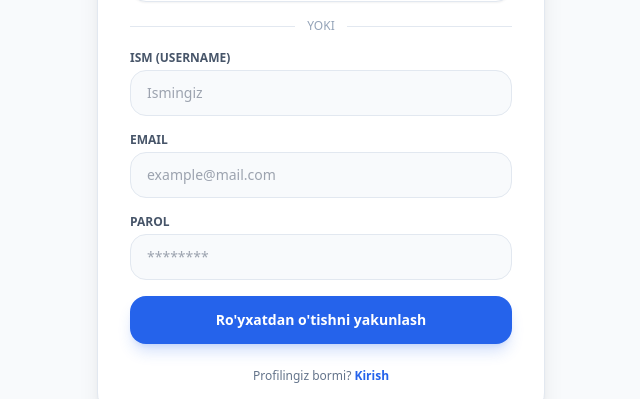
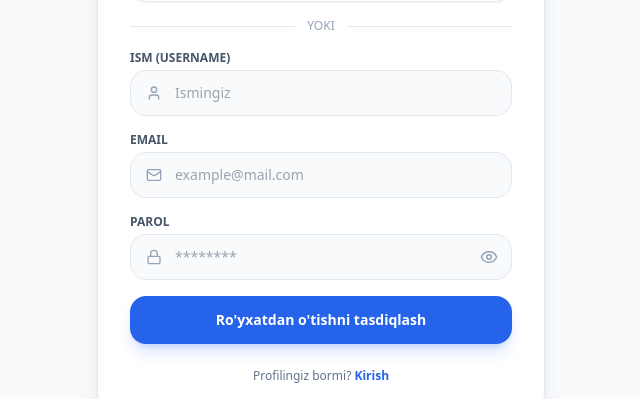
Before and after one commit to Kamronbekstartapp/SkillSwap, a React (Vite) app: page /signup in a window 1280 px wide. Shown: the part 272-671 px from the top of the page, without its empty margins (319-959 px from the left). Built offline with nearby package versions, Linux system fonts and the light colour scheme; no server answers; the database is empty.

Commit message:
first commit

```diff
--- a/package.json
+++ b/package.json
@@ -10,6 +10,7 @@
     "preview": "vite preview"
   },
   "dependencies": {
+    "@emailjs/browser": "^5.0.2",
     "firebase": "^12.19.0",
     "lucide-react": "^1.47.0",
     "react": "^19.2.8",
--- a/src/pages/Signup.jsx
+++ b/src/pages/Signup.jsx
@@ -1,7 +1,8 @@
 import React, { useState, useContext } from 'react';
 import { useNavigate } from 'react-router-dom';
 import { AuthContext } from '../context/AuthContext';
-import { AlertCircle } from 'lucide-react';
+import { AlertCircle, Eye, EyeOff, ShieldCheck, Mail, Lock, User } from 'lucide-react';
+import emailjs from '@emailjs/browser';
 
 export default function Signup() {
   const navigate = useNavigate();
@@ -10,12 +11,33 @@ export default function Signup() {
   const [username, setUsername] = useState('');
   const [email, setEmail] = useState('');
   const [password, setPassword] = useState('');
+  const [showPassword, setShowPassword] = useState(false);
   const [error, setError] = useState('');
   const [googleUid, setGoogleUid] = useState('');
 
+  // Email tasdiqlash va yuklanish holatlari
+  const [showVerificationModal, setShowVerificationModal] = useState(false);
+  const [generatedCode, setGeneratedCode] = useState('');
+  const [enteredCode, setEnteredCode] = useState('');
+  const [verificationError, setVerificationError] = useState('');
+  const [pendingUserData, setPendingUserData] = useState(null);
+  const [loading, setLoading] = useState(false);
+
+  // 1-bosqich: Forma to'ldirilganda 6 xonali kodni yaratish va emailga yuborish
   const handleSubmit = async (e) => {
     e.preventDefault();
     setError('');
+
+    if (!username || !email || !password) {
+      setError("Barcha maydonlarni to'ldiring!");
+      return;
+    }
+
+    setLoading(true);
+
+    // 6 xonali random kod generatsiya qilish
+    const randomCode = Math.floor(100000 + Math.random() * 900000).toString();
+    setGeneratedCode(randomCode);
 
     const newUser = {
       uid: googleUid || undefined,
@@ -26,12 +48,47 @@ export default function Signup() {
       avatar: ''
     };
 
-    const result = await signup(newUser);
+    setPendingUserData(newUser);
+
+    // EmailJS ma'lumotlari (O'zingizning Service ID, Template ID va Public Key'ingizni shu yerga yozing)
+     const serviceID = 'service_b6fcxok';     // EmailJS'dan olgan Service ID'ni yozing
+    const templateID = 'template_07m0mzs';   // EmailJS'dan olgan Template ID'ни yozинг
+    const publicKey = 'n4AiAryqnIlcT1hRk';
+
+    const templateParams = {
+      to_email: email,
+      to_name: username,
+      pass_code: randomCode,
+    };
+
+    try {
+      await emailjs.send(serviceID, templateID, templateParams, publicKey);
+      setLoading(false);
+      setShowVerificationModal(true); // Kod muvaffaqiyatli ketgach modalni ochamiz
+    } catch (err) {
+      console.error('Email yuborishda xatolik:', err);
+      setLoading(false);
+      setError("Emailga xat yuborib bo'lmadi. Email manzilini tekshiring.");
+    }
+  };
+
+  // 2-bosqich: Kiritilgan kodni tekshirish va ro'yxatdan o'tishni yakunlash
+  const handleVerifyCode = async () => {
+    setVerificationError('');
+
+    if (enteredCode.trim() !== generatedCode) {
+      setVerificationError("Noto'g'ri kod! Iltimos, emailga kelgan kodni qaytadan tekshirib kiriting.");
+      return;
+    }
+
+    // Kod to'g'ri bo'lsa, Firebase'ga ma'lumotni yozish
+    const result = await signup(pendingUserData);
 
     if (result.success) {
+      setShowVerificationModal(false);
       navigate('/');
     } else {
-      setError(result.message);
+      setVerificationError(result.message || "Ro'yxatdan o'tishda xatolik yuz berdi.");
     }
   };
 
@@ -54,7 +111,7 @@ export default function Signup() {
   };
 
   return (
-    <div className="flex min-h-screen items-center justify-center bg-slate-50 dark:bg-slate-950 p-4">
+    <div className="flex min-h-screen items-center justify-center bg-slate-50 dark:bg-slate-950 p-4 relative">
       <div className="bg-white dark:bg-slate-900 p-8 rounded-3xl border border-slate-200 dark:border-slate-800 shadow-xl max-w-md w-full">
         <h2 className="text-2xl font-extrabold text-slate-900 dark:text-white mb-2">Ro'yxatdan o'tish</h2>
         <p className="text-sm text-slate-500 dark:text-slate-400 mb-6">Yangi hisob yaratish</p>
@@ -69,7 +126,7 @@ export default function Signup() {
         <button
           type="button"
           onClick={handleGoogleRegister}
-          className="w-full py-3 bg-white dark:bg-slate-800 border border-slate-200 dark:border-slate-700 hover:bg-slate-50 dark:hover:bg-slate-750 text-slate-900 dark:text-white rounded-2xl font-semibold text-sm shadow-sm transition-all flex items-center justify-center gap-3 mb-4"
+          className="w-full py-3 bg-white dark:bg-slate-800 border border-slate-200 dark:border-slate-700 hover:bg-slate-50 dark:hover:bg-slate-750 text-slate-900 dark:text-white rounded-2xl font-semibold text-sm shadow-sm transition-all flex items-center justify-center gap-3 mb-4 cursor-pointer"
         >
           <img src="https://www.svgrepo.com/show/475656/google-color.svg" className="w-5 h-5" alt="Google" />
           Google bilan ro'yxatdan o'tish
@@ -84,45 +141,62 @@ export default function Signup() {
         <form onSubmit={handleSubmit} className="space-y-4">
           <div>
             <label className="block text-xs font-bold text-slate-600 dark:text-slate-400 uppercase mb-1">Ism (Username)</label>
+            <div className="relative">
+              <span className="absolute left-4 top-1/2 -translate-y-1/2 text-slate-400"><User size={16} /></span>
               <input
                 type="text"
                 value={username}
                 onChange={(e) => setUsername(e.target.value)}
                 required
                 placeholder="Ismingiz"
-              className="w-full px-4 py-3 rounded-2xl border border-slate-200 dark:border-slate-800 bg-slate-50 dark:bg-slate-950 text-sm focus:outline-none focus:ring-2 focus:ring-blue-600 text-slate-900 dark:text-white"
+                className="w-full pl-11 pr-4 py-3 rounded-2xl border border-slate-200 dark:border-slate-800 bg-slate-50 dark:bg-slate-950 text-sm focus:outline-none focus:ring-2 focus:ring-blue-600 text-slate-900 dark:text-white"
               />
+            </div>
           </div>
 
           <div>
             <label className="block text-xs font-bold text-slate-600 dark:text-slate-400 uppercase mb-1">Email</label>
+            <div className="relative">
+              <span className="absolute left-4 top-1/2 -translate-y-1/2 text-slate-400"><Mail size={16} /></span>
               <input
                 type="email"
                 value={email}
                 onChange={(e) => setEmail(e.target.value)}
                 required
                 placeholder="example@mail.com"
-              className="w-full px-4 py-3 rounded-2xl border border-slate-200 dark:border-slate-800 bg-slate-50 dark:bg-slate-950 text-sm focus:outline-none focus:ring-2 focus:ring-blue-600 text-slate-900 dark:text-white"
+                className="w-full pl-11 pr-4 py-3 rounded-2xl border border-slate-200 dark:border-slate-800 bg-slate-50 dark:bg-slate-950 text-sm focus:outline-none focus:ring-2 focus:ring-blue-600 text-slate-900 dark:text-white"
               />
+            </div>
           </div>
 
           <div>
             <label className="block text-xs font-bold text-slate-600 dark:text-slate-400 uppercase mb-1">Parol</label>
+            <div className="relative">
+              <span className="absolute left-4 top-1/2 -translate-y-1/2 text-slate-400"><Lock size={16} /></span>
               <input
-              type="password"
+                type={showPassword ? "text" : "password"}
                 value={password}
                 onChange={(e) => setPassword(e.target.value)}
                 required
                 placeholder="********"
-              className="w-full px-4 py-3 rounded-2xl border border-slate-200 dark:border-slate-800 bg-slate-50 dark:bg-slate-950 text-sm focus:outline-none focus:ring-2 focus:ring-blue-600 text-slate-900 dark:text-white"
+                className="w-full pl-11 pr-12 py-3 rounded-2xl border border-slate-200 dark:border-slate-800 bg-slate-50 dark:bg-slate-950 text-sm focus:outline-none focus:ring-2 focus:ring-blue-600 text-slate-900 dark:text-white"
               />
+              <button
+                type="button"
+                onClick={() => setShowPassword(!showPassword)}
+                className="absolute right-3.5 top-1/2 -translate-y-1/2 text-slate-400 hover:text-slate-600 dark:hover:text-white transition-colors cursor-pointer"
+              >
+                {showPassword ? <EyeOff size={18} /> : <Eye size={18} />}
+              </button>
+            </div>
           </div>
 
           <button
             type="submit"
-            className="w-full py-3.5 bg-blue-600 hover:bg-blue-700 text-white rounded-2xl font-semibold text-sm shadow-lg shadow-blue-600/20 transition-all mt-2"
+            disabled={loading}
+            className="w-full py-3.5 bg-blue-600 hover:bg-blue-700 text-white rounded-2xl font-semibold text-sm shadow-lg shadow-blue-600/20 transition-all mt-2 cursor-pointer flex items-center justify-center gap-2"
           >
-            Ro'yxatdan o'tishni yakunlash
+            {loading ? "Kod yuborilmoqda..." : "Ro'yxatdan o'tishni tasdiqlash"}
           </button>
         </form>
 
@@ -133,6 +207,60 @@ export default function Signup() {
           </span>
         </p>
       </div>
+
+      {/* EMAIL TASDIQLASH MODAL OYNASI */}
+      {showVerificationModal && (
+        <div className="fixed inset-0 z-50 flex items-center justify-center bg-slate-950/80 backdrop-blur-sm p-4">
+          <div className="bg-white dark:bg-slate-900 border border-slate-200 dark:border-slate-800 rounded-3xl p-6 sm:p-8 max-w-md w-full shadow-2xl space-y-6 animate-in fade-in zoom-in duration-200 text-center">
+
+            <div className="w-14 h-14 rounded-2xl bg-blue-500/10 border border-blue-500/20 flex items-center justify-center text-blue-600 dark:text-blue-400 mx-auto shadow-inner">
+              <ShieldCheck size={30} />
+            </div>
+
+            <div className="space-y-2">
+              <h3 className="text-xl font-extrabold text-slate-900 dark:text-white">Emailni Tasdiqlash</h3>
+              <p className="text-xs text-slate-500 dark:text-slate-400 leading-relaxed">
+                <span className="font-semibold text-slate-800 dark:text-slate-200">{email}</span> manziliga 6 xonali tasdiqlash kodi yuborildi. Iltimos, pochtangizni tekshiring va kodni kiriting.
+              </p>
+            </div>
+
+            {verificationError && (
+              <div className="p-3 bg-rose-50 dark:bg-rose-950/50 border border-rose-200 dark:border-rose-800 text-rose-600 dark:text-rose-400 text-xs font-semibold rounded-xl flex items-center justify-center gap-2">
+                <AlertCircle size={16} className="flex-shrink-0" />
+                <span>{verificationError}</span>
+              </div>
+            )}
+
+            <div>
+              <input
+                type="text"
+                maxLength={6}
+                value={enteredCode}
+                onChange={(e) => setEnteredCode(e.target.value)}
+                placeholder="000000"
+                className="w-full px-4 py-3 text-center tracking-widest text-xl font-bold rounded-2xl border border-slate-200 dark:border-slate-800 bg-slate-50 dark:bg-slate-950 focus:outline-none focus:ring-2 focus:ring-blue-600 text-slate-900 dark:text-white"
+              />
+            </div>
+
+            <div className="flex gap-3">
+              <button
+                onClick={() => setShowVerificationModal(false)}
+                className="flex-1 py-3 px-4 bg-slate-100 dark:bg-slate-800 hover:bg-slate-200 dark:hover:bg-slate-750 text-slate-700 dark:text-slate-300 text-xs font-semibold rounded-2xl transition-all cursor-pointer"
+              >
+                Bekor qilish
+              </button>
+              <button
+                onClick={handleVerifyCode}
+                className="flex-1 py-3 px-4 bg-blue-600 hover:bg-blue-700 text-white text-xs font-semibold rounded-2xl shadow-lg shadow-blue-600/25 transition-all cursor-pointer"
+              >
+                Tasdiqlash
+              </button>
+            </div>
+
+          </div>
+        </div>
+      )}
+
     </div>
   );
 }
```
Also changed, not shown: 1 other file (tests, documents, lock files or other folders). Lines whose indentation alone changed are shown as unchanged.
